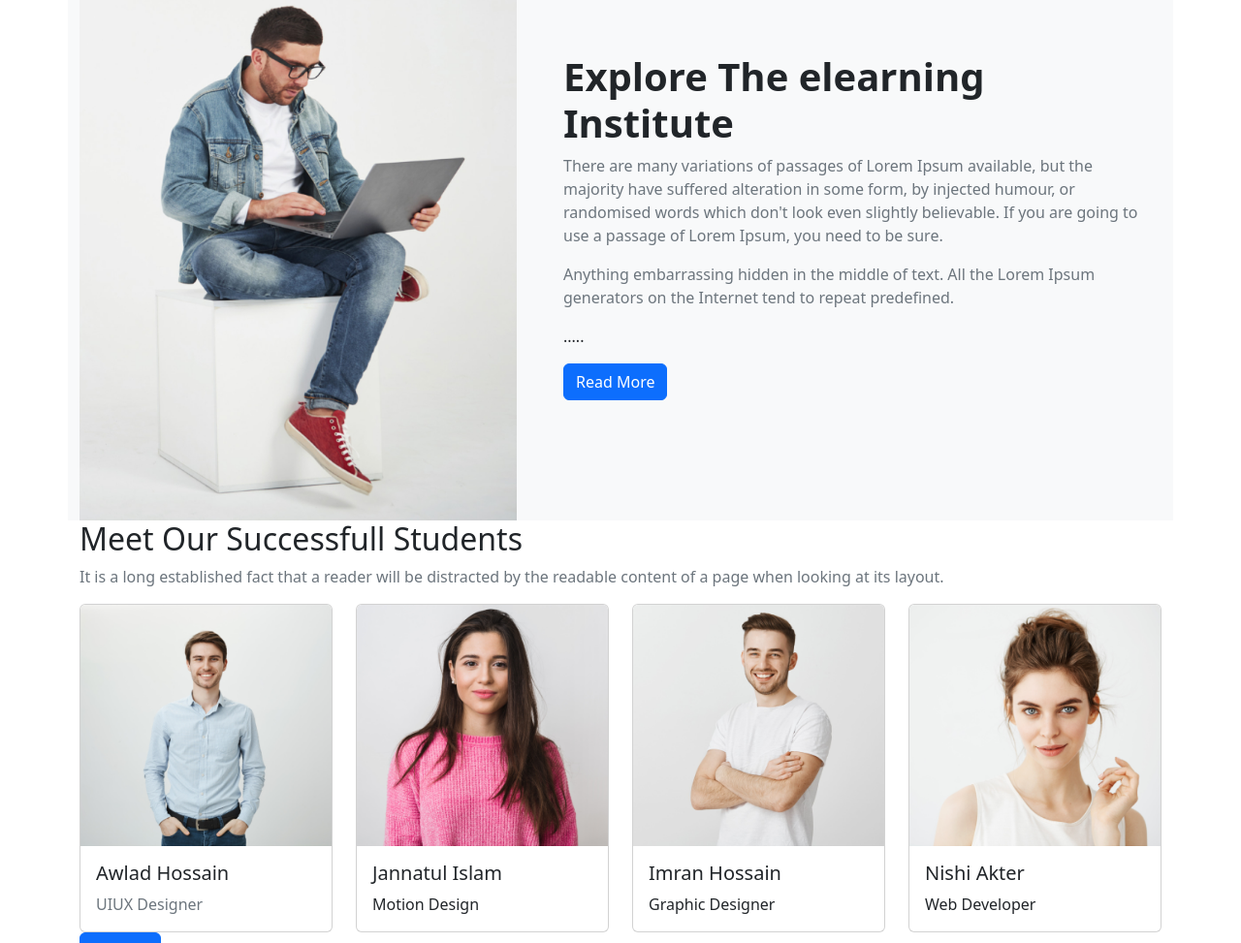
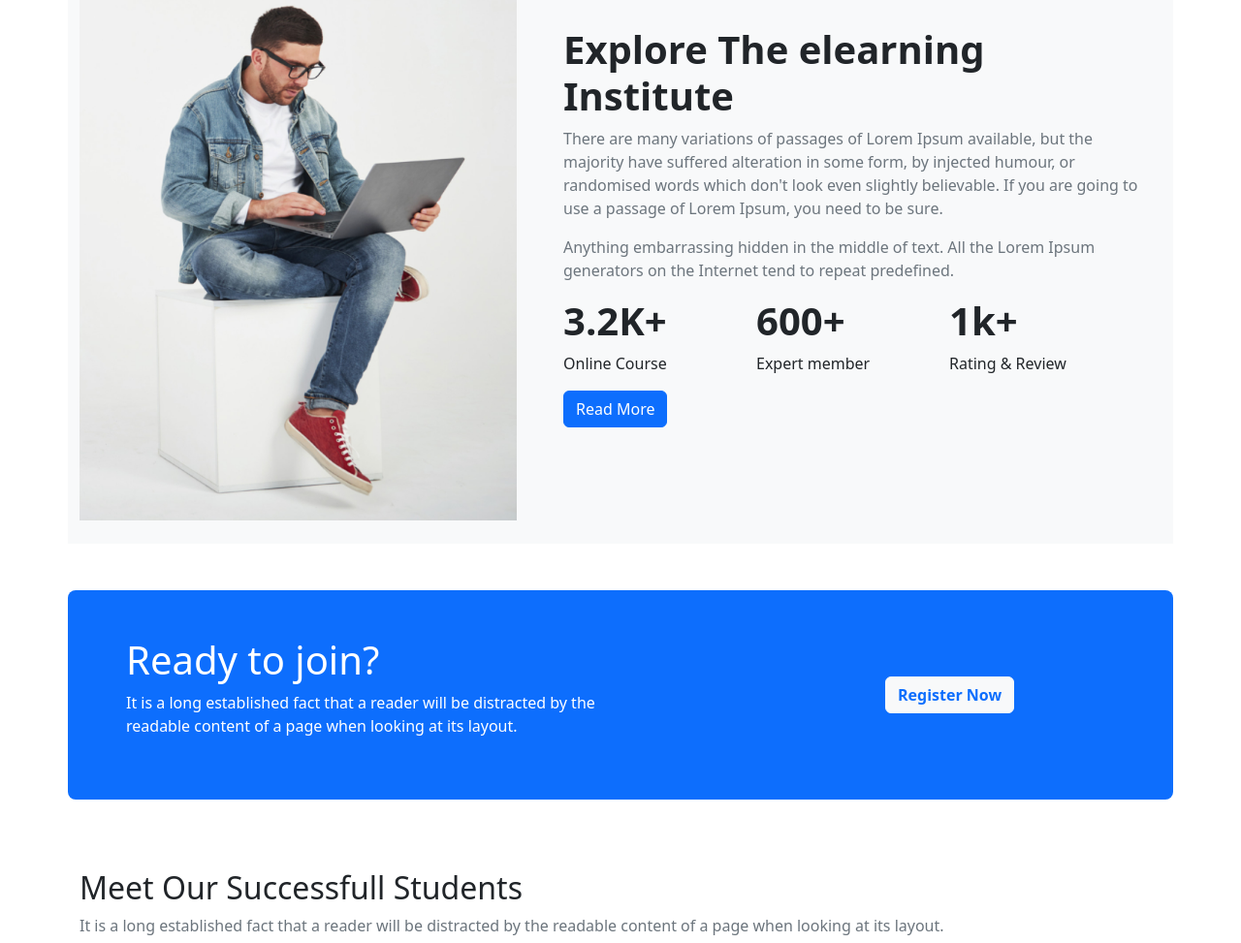
Before and after one commit to NusratNasir/bootstrap-assignment, a plain HTML site: page index.html in a window 1280 px wide. Shown: the part 1794-2767 px from the top of the page at 97% size. Drawn offline with nearby package versions, Linux system fonts and the light colour scheme.

Commit message:
student section update

```diff
--- a/index.html
+++ b/index.html
@@ -56,10 +56,12 @@
                 <div class="carousel-inner">
                     <div class="carousel-item active border rounded-3">
                         <img src="images/cover/cover-1.png" class="d-block w-100" alt="...">
-                        <div class="carousel-caption d-flex flex-column justify-content-center align-items-center h-75 ">
+                        <div
+                            class="carousel-caption d-flex flex-column justify-content-center align-items-center h-75 ">
                             <div class="container text-center">
                                 <h1>Get Started Digital Learning</h1>
-                            <p>It is a long established fact that a reader will be distracted by the readable <br> content of
+                                <p>It is a long established fact that a reader will be distracted by the readable <br>
+                                    content of
                                     a page when looking at its layout.</p>
                                 <button class="btn btn-primary">Get Started</button>
                             </div>
@@ -69,7 +71,8 @@
                         <img src="images/cover/cover-2.png" class="d-block w-100" alt="...">
                         <div class="carousel-caption d-flex flex-column justify-content-center align-items-center h-75">
                             <h1>Get Started Digital Learning</h1>
-                            <p>It is a long established fact that a reader will be distracted by the readable <br> content of
+                            <p>It is a long established fact that a reader will be distracted by the readable <br>
+                                content of
                                 a page when looking at its layout.</p>
                             <button class="btn btn-primary">Get Started</button>
                         </div>
@@ -78,7 +81,8 @@
                         <img src="images/cover/cover-3.png" class="d-block w-100" alt="...">
                         <div class="carousel-caption d-flex flex-column justify-content-center align-items-center h-75">
                             <h1>Get Started Digital Learning</h1>
-                            <p>It is a long established fact that a reader will be distracted by the readable <br> content of
+                            <p>It is a long established fact that a reader will be distracted by the readable <br>
+                                content of
                                 a page when looking at its layout.</p>
                             <button class="btn btn-primary">Get Started</button>
                         </div>
@@ -104,7 +108,8 @@
         <section class="container my-5">
             <div class="py-5 text-center">
                 <h2 class="fw-bold">Discover Our Popular Courses</h2>
-                <p class="text-muted">It is a long established fact that a reader will be distracted by the readable <br> content of a page when
+                <p class="text-muted">It is a long established fact that a reader will be distracted by the readable
+                    <br> content of a page when
                     looking at its layout.</p>
             </div>
             <div class="row row-cols-1 row-cols-md-1 row-cols-lg-2 g-4">
@@ -214,10 +219,11 @@
             <div class="d-flex justify-content-center p-4">
                 <button class="btn btn-primary">View More</button>
             </div>
+            <br>
         </section>
-        <br>
+
         <!-- explore section  -->
-        <section class="container bg-light">
+        <section class="container bg-light my-5">
             <div class="row">
                 <div class="col-lg-5">
                     <img src="images/working.png" class="d-block w-100 img-fluid" alt="...">
@@ -231,20 +237,44 @@
                             you need to be sure.</p>
                         <p class="text-muted">Anything embarrassing hidden in the middle of text. All the Lorem Ipsum
                             generators on the Internet tend to repeat predefined.</p>
+                        <div class=" row row-cols-lg-3 row-cols-md-2 row-cols-2 g-1">
                             <div>
-                            <p>.....</p>
+                                <h1 class="fw-bold">3.2K+</h1>
+                                <p>Online Course</p>
+                            </div>
+                            <div>
+                                <h1 class="fw-bold">600+</h1>
+                                <p>Expert member</p>
+                            </div>
+                            <div>
+                                <h1 class="fw-bold">1k+</h1>
+                                <p>Rating & Review</p>
+                            </div>
                         </div>
                         <div class="btn btn-primary">Read More</div>
                     </div>
                 </div>
             </div>
+            <br>
         </section>
 
         <!-- join section  -->
-        <section></section>
+        <section class="container my-5">
+            <div class="row bg-primary rounded-3 text-white align-items-center p-5">
+                <div class="col-lg-6 col-md-12 col-12">
+                    <h1>Ready to join?</h1>
+                    <p>It is a long established fact that a reader will be distracted by the readable content of a page when looking at its layout.</p>
+                </div>
+                <div class="col-lg-3"></div>
+                <div class="col-lg-3 col-md-12 col-12">
+                    <button class="btn btn-light text-primary fw-bold">Register Now</button>
+                </div>
+            </div>
+            <br>
+        </section>
 
         <!-- students section  -->
-        <section class="container">
+        <section class="container my-5">
             <div>
                 <h2>Meet Our Successfull Students</h2>
                 <p class="text-muted">It is a long established fact that a reader will be distracted by the readable
@@ -288,16 +318,18 @@
                     </div>
                 </div>
             </div>
-            <div>
+            <div class="d-flex justify-content-center p-4">
                 <button class="btn btn-primary">View All</button>
             </div>
+            <br>
         </section>
 
         <!-- feedback section  -->
         <section class="container">
             <div>
                 <h2>Some Students Feedback</h2>
-                <p class="text-muted">It is a long established fact that a reader will be distracted by the readable content of a page when looking at its layout.</p>
+                <p class="text-muted">It is a long established fact that a reader will be distracted by the readable
+                    content of a page when looking at its layout.</p>
             </div>
             <div>
                 <div class="row">
@@ -312,11 +344,15 @@
                                 </div>
                             </div>
                             <div>
-                            <p class="text-muted">There are many variations of passages of Lorem Ipsum available, but the majority have suffered alteration in some form, by injected humour, or randomised words which don't look even slightly believable. If you are going to use a passage of Lorem.</p>
+                                <p class="text-muted">There are many variations of passages of Lorem Ipsum available,
+                                    but the majority have suffered alteration in some form, by injected humour, or
+                                    randomised words which don't look even slightly believable. If you are going to use
+                                    a passage of Lorem.</p>
                             </div>
                             <div class="d-flex align-items-center">
                                 <div>
-                                <img style="height: 100px;" class="rounded-circle" src="images/student/student-1.png" alt="">
+                                    <img style="height: 100px;" class="rounded-circle"
+                                        src="images/student/student-1.png" alt="">
                                 </div>
                                 <div>
                                     <h5>Awlad Hossain</h5>
@@ -336,11 +372,15 @@
                                 </div>
                             </div>
                             <div>
-                                <p class="text-muted">There are many variations of passages of Lorem Ipsum available, but the majority have suffered alteration in some form, by injected humour, or randomised words which don't look even slightly believable. If you are going to use a passage of Lorem.</p>
+                                <p class="text-muted">There are many variations of passages of Lorem Ipsum available,
+                                    but the majority have suffered alteration in some form, by injected humour, or
+                                    randomised words which don't look even slightly believable. If you are going to use
+                                    a passage of Lorem.</p>
                             </div>
                             <div class="d-flex align-items-center">
                                 <div>
-                                    <img style="height: 100px;" class="rounded-circle" src="images/student/student-1.png" alt="">
+                                    <img style="height: 100px;" class="rounded-circle"
+                                        src="images/student/student-1.png" alt="">
                                 </div>
                                 <div>
                                     <h5>Awlad Hossain</h5>
@@ -357,43 +397,65 @@
         <section class="container">
             <div>
                 <h2>Frequently Asked Questions</h2>
-                <p>It is a long established fact that a reader will be distracted by the readable content of a page when looking at its layout.</p>
+                <p>It is a long established fact that a reader will be distracted by the readable content of a page when
+                    looking at its layout.</p>
             </div>
             <div>
                 <div class="accordion" id="accordionExample">
                     <div class="accordion-item">
                         <h2 class="accordion-header" id="headingOne">
-                        <button class="accordion-button" type="button" data-bs-toggle="collapse" data-bs-target="#collapseOne" aria-expanded="true" aria-controls="collapseOne">
+                            <button class="accordion-button" type="button" data-bs-toggle="collapse"
+                                data-bs-target="#collapseOne" aria-expanded="true" aria-controls="collapseOne">
                                 Accordion Item #1
                             </button>
                         </h2>
-                      <div id="collapseOne" class="accordion-collapse collapse show" aria-labelledby="headingOne" data-bs-parent="#accordionExample">
+                        <div id="collapseOne" class="accordion-collapse collapse show" aria-labelledby="headingOne"
+                            data-bs-parent="#accordionExample">
                             <div class="accordion-body">
-                          <strong>This is the first item's accordion body.</strong> It is shown by default, until the collapse plugin adds the appropriate classes that we use to style each element. These classes control the overall appearance, as well as the showing and hiding via CSS transitions. You can modify any of this with custom CSS or overriding our default variables. It's also worth noting that just about any HTML can go within the <code>.accordion-body</code>, though the transition does limit overflow.
+                                <strong>This is the first item's accordion body.</strong> It is shown by default, until
+                                the collapse plugin adds the appropriate classes that we use to style each element.
+                                These classes control the overall appearance, as well as the showing and hiding via CSS
+                                transitions. You can modify any of this with custom CSS or overriding our default
+                                variables. It's also worth noting that just about any HTML can go within the
+                                <code>.accordion-body</code>, though the transition does limit overflow.
                             </div>
                         </div>
                     </div>
                     <div class="accordion-item">
                         <h2 class="accordion-header" id="headingTwo">
-                        <button class="accordion-button collapsed" type="button" data-bs-toggle="collapse" data-bs-target="#collapseTwo" aria-expanded="false" aria-controls="collapseTwo">
+                            <button class="accordion-button collapsed" type="button" data-bs-toggle="collapse"
+                                data-bs-target="#collapseTwo" aria-expanded="false" aria-controls="collapseTwo">
                                 Accordion Item #2
                             </button>
                         </h2>
-                      <div id="collapseTwo" class="accordion-collapse collapse" aria-labelledby="headingTwo" data-bs-parent="#accordionExample">
+                        <div id="collapseTwo" class="accordion-collapse collapse" aria-labelledby="headingTwo"
+                            data-bs-parent="#accordionExample">
                             <div class="accordion-body">
-                          <strong>This is the second item's accordion body.</strong> It is hidden by default, until the collapse plugin adds the appropriate classes that we use to style each element. These classes control the overall appearance, as well as the showing and hiding via CSS transitions. You can modify any of this with custom CSS or overriding our default variables. It's also worth noting that just about any HTML can go within the <code>.accordion-body</code>, though the transition does limit overflow.
+                                <strong>This is the second item's accordion body.</strong> It is hidden by default,
+                                until the collapse plugin adds the appropriate classes that we use to style each
+                                element. These classes control the overall appearance, as well as the showing and hiding
+                                via CSS transitions. You can modify any of this with custom CSS or overriding our
+                                default variables. It's also worth noting that just about any HTML can go within the
+                                <code>.accordion-body</code>, though the transition does limit overflow.
                             </div>
                         </div>
                     </div>
                     <div class="accordion-item">
                         <h2 class="accordion-header" id="headingThree">
-                        <button class="accordion-button collapsed" type="button" data-bs-toggle="collapse" data-bs-target="#collapseThree" aria-expanded="false" aria-controls="collapseThree">
+                            <button class="accordion-button collapsed" type="button" data-bs-toggle="collapse"
+                                data-bs-target="#collapseThree" aria-expanded="false" aria-controls="collapseThree">
                                 Accordion Item #3
                             </button>
                         </h2>
-                      <div id="collapseThree" class="accordion-collapse collapse" aria-labelledby="headingThree" data-bs-parent="#accordionExample">
+                        <div id="collapseThree" class="accordion-collapse collapse" aria-labelledby="headingThree"
+                            data-bs-parent="#accordionExample">
                             <div class="accordion-body">
-                          <strong>This is the third item's accordion body.</strong> It is hidden by default, until the collapse plugin adds the appropriate classes that we use to style each element. These classes control the overall appearance, as well as the showing and hiding via CSS transitions. You can modify any of this with custom CSS or overriding our default variables. It's also worth noting that just about any HTML can go within the <code>.accordion-body</code>, though the transition does limit overflow.
+                                <strong>This is the third item's accordion body.</strong> It is hidden by default, until
+                                the collapse plugin adds the appropriate classes that we use to style each element.
+                                These classes control the overall appearance, as well as the showing and hiding via CSS
+                                transitions. You can modify any of this with custom CSS or overriding our default
+                                variables. It's also worth noting that just about any HTML can go within the
+                                <code>.accordion-body</code>, though the transition does limit overflow.
                             </div>
                         </div>
                     </div>
```
Lines whose indentation alone changed are shown as unchanged.
